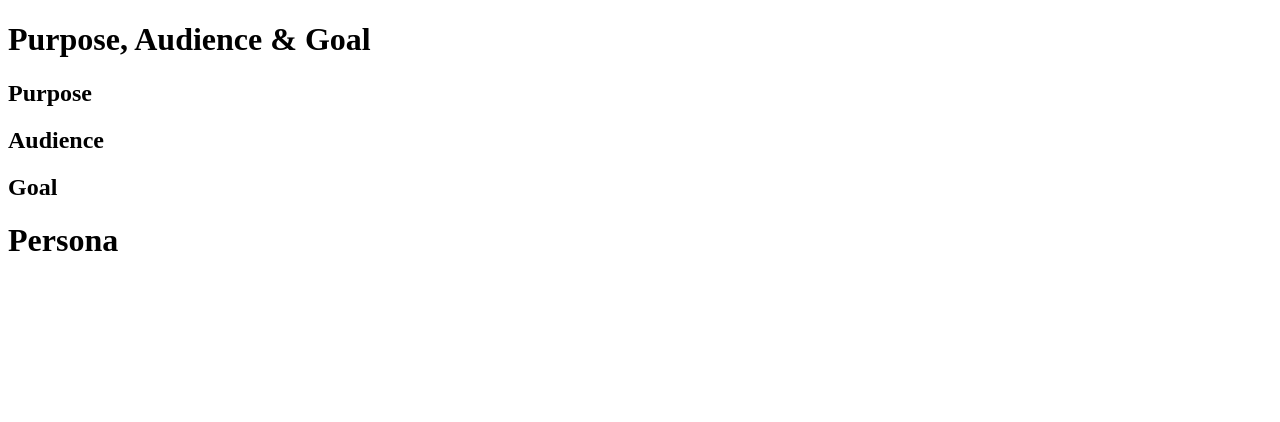
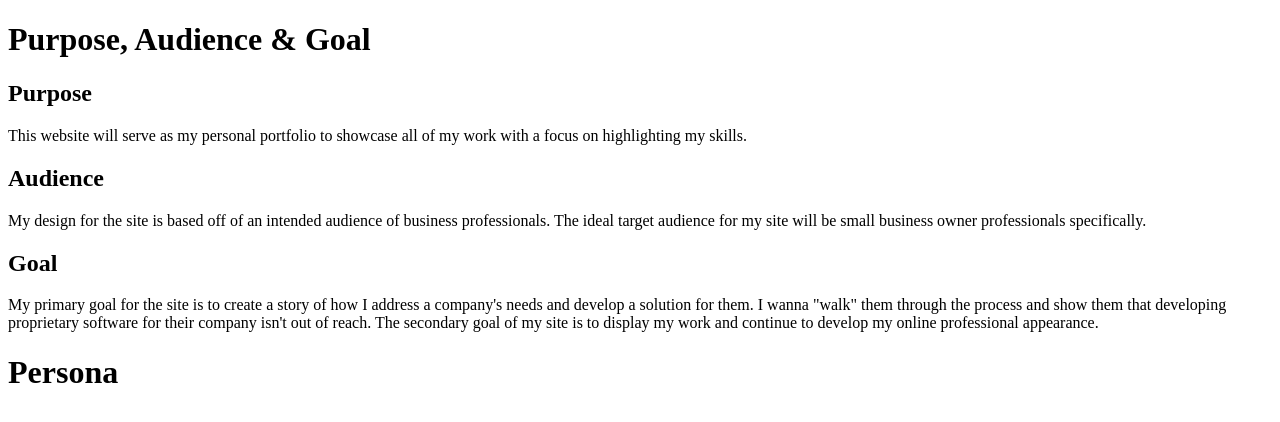
Before and after one commit to IzaiahLucero/izaiah-lucero-website, a plain HTML site: page public_html/documentation/milestone-1.html in a window 1280 px wide. Drawn offline with Linux system fonts and the light colour scheme.

Commit message:
Filled in Purpose, Audience and Goal sections.

```diff
--- a/public_html/documentation/milestone-1.html
+++ b/public_html/documentation/milestone-1.html
@@ -5,13 +5,19 @@
     <title>Mile Stone 1</title>
 </head>
 <body>
-<div class="sample">
+<div class="purposeAudienceGoal">
     <h1>Purpose, Audience & Goal</h1>
     <h2>Purpose</h2>
+    <p>This website will serve as my personal portfolio to showcase all of my work with a focus on highlighting my skills. </p>
+
     <h2>Audience</h2>
+    <p>My design for the site is based off of an intended audience of business professionals. The ideal target audience for my site will be small business owner professionals specifically. </p>
+
     <h2>Goal</h2>
+    <p>My primary goal for the site is to create a story of how I address a company's needs and develop a solution for them. I wanna "walk" them through the process and show them that developing proprietary software for their company isn't out of reach. The secondary goal of my site is to display my work and continue to develop my online professional appearance.
+    </p>
 </div>
-<div class="sample">
+<div class="persona">
     <h1>Persona</h1>
 </div>
 </body>
```
